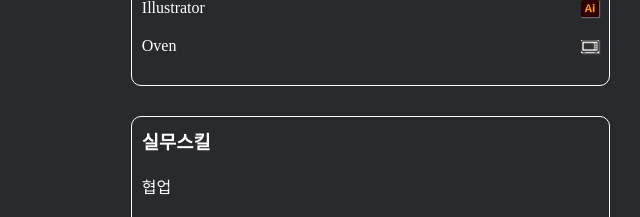
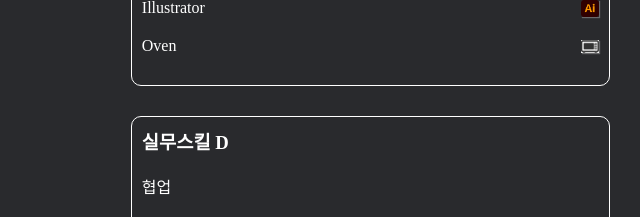
Before and after one commit to kkyoungwoo/portfolio, a React (Create React App) app: page / in a window 1280 px wide. Shown: the part 2100-2317 px from the top of the page, without its empty margins (640-1280 px from the left). Built offline with nearby package versions, Linux system fonts and the light colour scheme; a web font is replaced by a local one.

Commit message:
8.24(15:52)

```diff
--- a/src/components/about/About.jsx
+++ b/src/components/about/About.jsx
@@ -348,7 +348,7 @@ function About(props) {
                     <div className="aboutcard" style={{
                         border : props.colorBtn ? "1px solid white" : "1px solid black",
                     }}>
-                        <h3>실무스킬</h3>
+                        <h3>실무스킬 D</h3>
                         <div>협업</div>
                         <div className="innertext">
                             <div>
```
